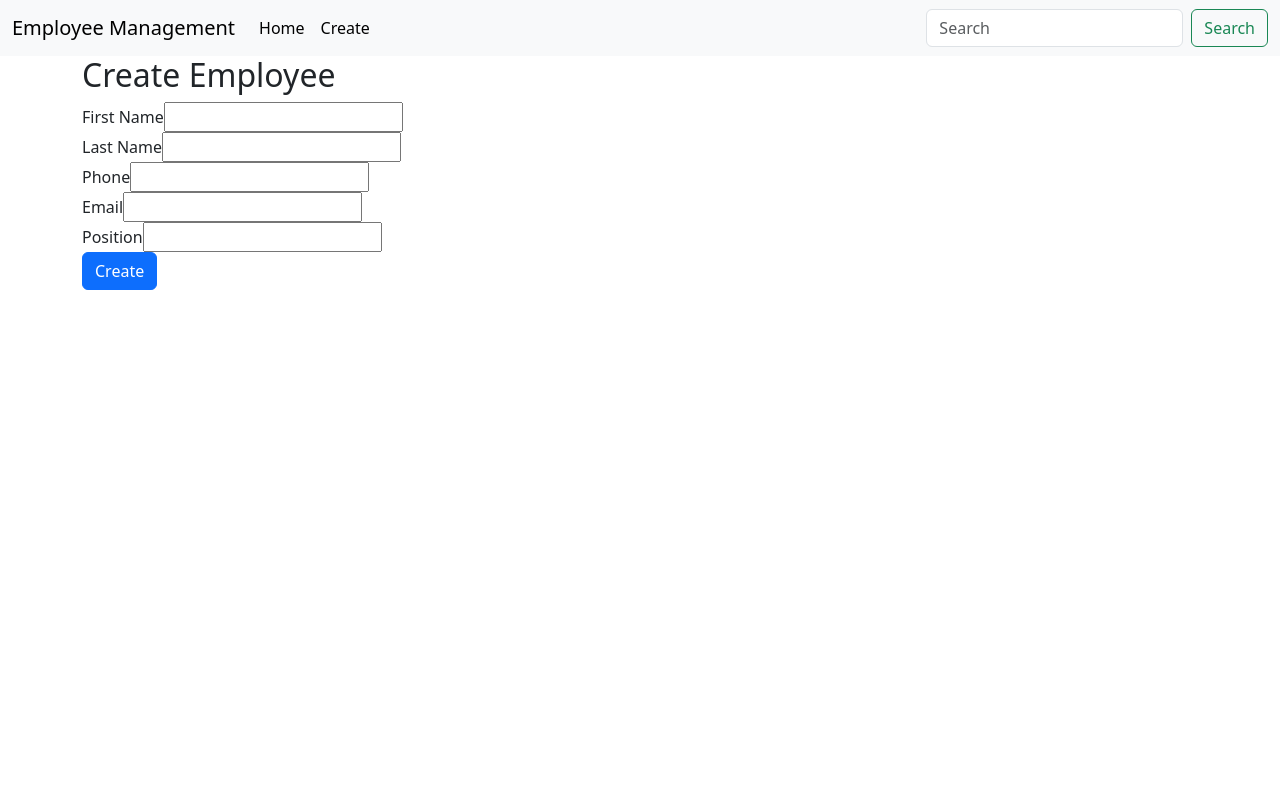
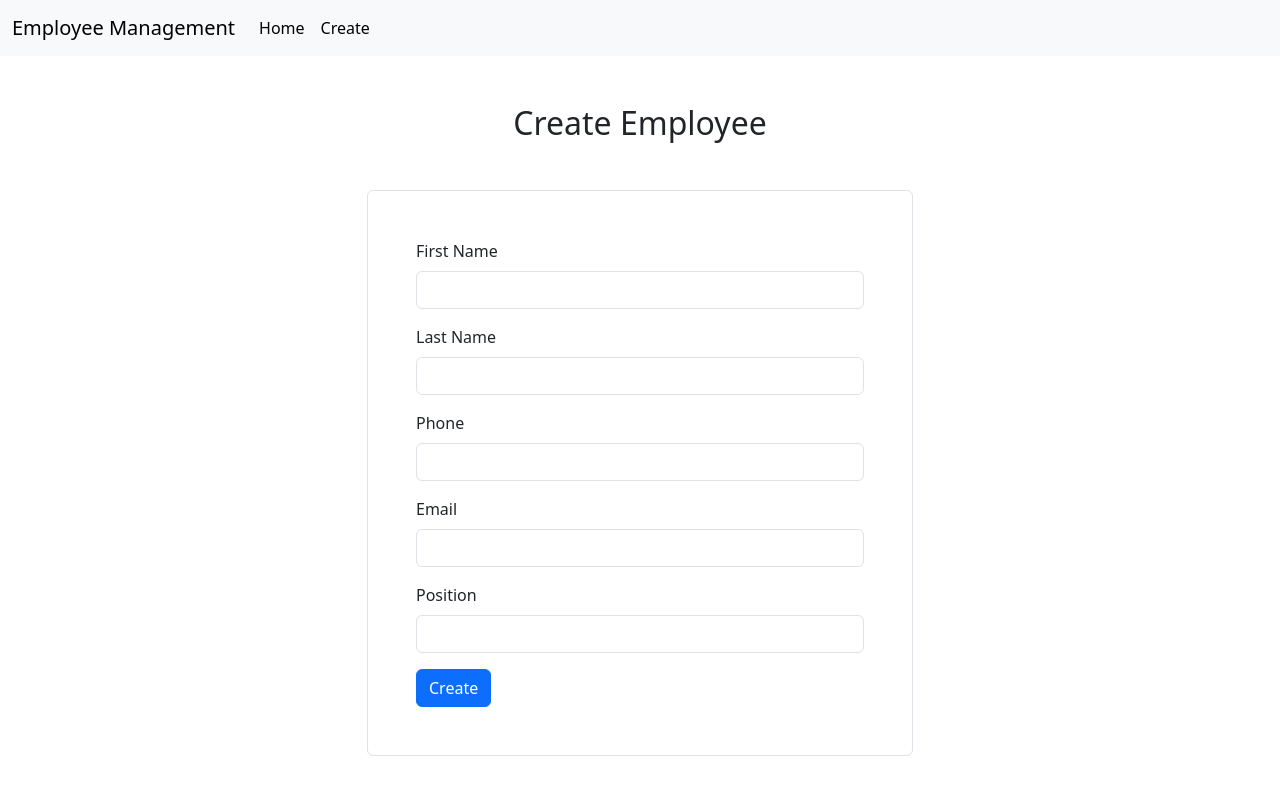
Before and after one commit to sidnegi2511/EmployeeManagement, an Angular app in the folder employee-management-app/: page /create in a window 1280 px wide. Shown: the top 794 px of the page. Built offline with nearby package versions, Linux system fonts and the light colour scheme.

Commit message:
styling the form using bootstrap and adding validations in the backend

```diff
--- a/employee-management-app/angular.json
+++ b/employee-management-app/angular.json
@@ -95,7 +95,7 @@
             ],
             "styles": [
               "src/styles.scss",
-              "node_modules/bootstrap/dist/css/bootstrap-grid.min.css"
+              "node_modules/bootstrap/dist/css/bootstrap.min.css"
             ],
             "scripts": [
               "node_modules/bootstrap/dist/js/bootstrap.bundle.min.js"
--- a/employee-management-app/src/app/app.component.html
+++ b/employee-management-app/src/app/app.component.html
@@ -16,10 +16,10 @@
             <a  class="nav-link active" routerLink="/create">Create</a>
           </li>
         </ul>
-        <form class="d-flex" role="search">
+        <!-- <form class="d-flex" role="search">
           <input class="form-control me-2" type="search" placeholder="Search" aria-label="Search">
           <button class="btn btn-outline-success" type="submit">Search</button>
-        </form>
+        </form> -->
       </div>
     </div>
   </nav>
--- a/employee-management-app/src/app/employee-form/employee-form.component.html
+++ b/employee-management-app/src/app/employee-form/employee-form.component.html
@@ -1,30 +1,36 @@
-<h2 > {{isEditing?'Edit': 'Create'}} Employee</h2>
+<h2 class="text-center my-5"> {{isEditing?'Edit': 'Create'}} Employee</h2>
 
 <div *ngIf="errorMessage != ''">
     {{errorMessage}}
 </div>
 
-<form (ngSubmit)="onSubmit()">
-    <div>
-        <label>First Name</label>
-        <input type="text" name="firstName" [(ngModel)]="form.firstName">
-    </div>
-    <div>
-        <label>Last Name</label>
-        <input type="text" name="lastName" [(ngModel)]="form.lastName">
-    </div>
-    <div>
-        <label>Phone</label>
-        <input type="phone" name="phone" [(ngModel)]="form.phone">
-    </div>
-    <div>
-        <label>Email</label>
-        <input type="email" name="email" [(ngModel)]="form.email">
-    </div>
-    <div>
-        <label>Position</label>
-        <input type="text" name="position" [(ngModel)]="form.position">
-    </div>
+<div class="container">
+    <form class="border rounded p-5 w-50 mb-5 mx-auto" (ngSubmit)="onSubmit()">
 
-    <button class="btn btn-primary" type="submit">{{isEditing?'Edit': 'Create'}}  </button>
-</form>
+            <div class="mb-3 ">
+                <label class="form-label">First Name</label>
+                <input class="form-control" type="text" name="firstName" [(ngModel)]="form.firstName">
+            </div>
+            <div class="mb-3 ">
+                <label class="form-label">Last Name</label>
+                <input class="form-control" type="text" name="lastName" [(ngModel)]="form.lastName">
+            </div>
+            <div class="mb-3 ">
+                <label class="form-label">Phone</label>
+                <input class="form-control" type="phone" name="phone" [(ngModel)]="form.phone">
+            </div>
+
+            <div class="mb-3">
+                <label class="form-label">Email</label>
+                <input class="form-control" type="email" name="email" [(ngModel)]="form.email">
+            </div>
+
+            <div class="mb-3 ">
+                <label class="form-label">Position</label>
+                <input class="form-control" type="text" name="position" [(ngModel)]="form.position">
+            </div>
+
+            <button class="btn btn-primary" type="submit">{{isEditing?'Edit': 'Create'}} </button>
+
+    </form>
+</div>
--- a/employee-management-app/src/app/employee-table/employee-table.component.html
+++ b/employee-management-app/src/app/employee-table/employee-table.component.html
@@ -1,6 +1,13 @@
 <div class="table-responsive">
     <h2 class="text-center my-5">Employee</h2>
 
+    <div class="card">
+        <div class="card-header">
+            <p class="fs-6">
+                OverView
+            </p>
+        </div>
+        <div class="card-body">
             <table class="table table-hover">
                 <thead>
                     <tr>
@@ -23,11 +30,14 @@
                         <td>{{employee.email}}</td>
                         <td>{{employee.position}}</td>
                         <td>
-                    <button class="btn btn-primary m-2" (click)="updateEmployee(employee.id)">Update</button>
-                    <button class="btn btn-danger" (click)="deleteEmployee(employee.id)">Delete</button>
+                            <button class="btn btn-primary btn-sm m-2"
+                                (click)="updateEmployee(employee.id)">Update</button>
+                            <button class="btn btn-danger btn-sm" (click)="deleteEmployee(employee.id)">Delete</button>
                         </td>
 
                     </tr>
                 </tbody>
             </table>
         </div>
+    </div>
+</div>
```
Also changed, not shown: 2 other files (tests, documents, lock files or other folders). Lines whose indentation alone changed are shown as unchanged.
